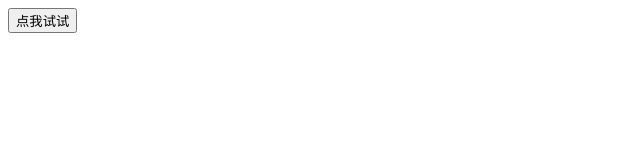
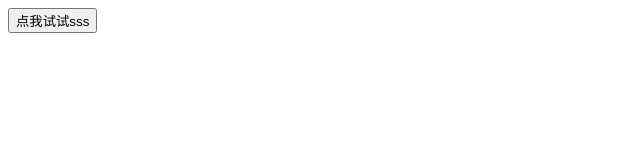
Before and after one commit to wjfengLove/koa2, a website: page demo/index.html in a window 1280 px wide. Shown: the full height of the page, 0-640 px from the left. Drawn offline with Linux system fonts and the light colour scheme.

Commit message:
修改了index

```diff
--- a/demo/index.html
+++ b/demo/index.html
@@ -8,7 +8,7 @@
     <script src="../lib/jquery-3.6.0.min.js"></script>
 </head>
 <body>
-    <button >点我试试</button>
+    <button >点我试试sss</button>
         <script>
             $('button').click(function(){
                 $.ajax({
```
